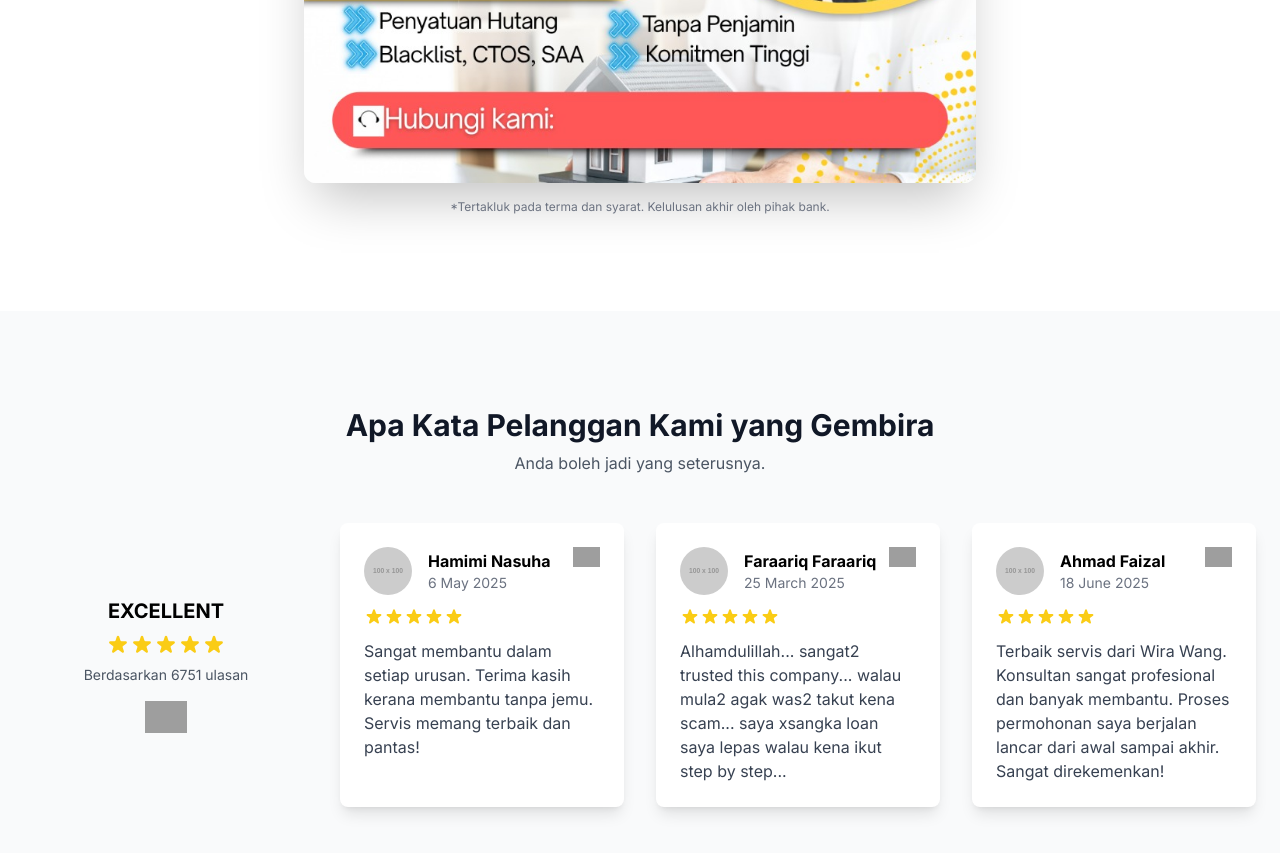
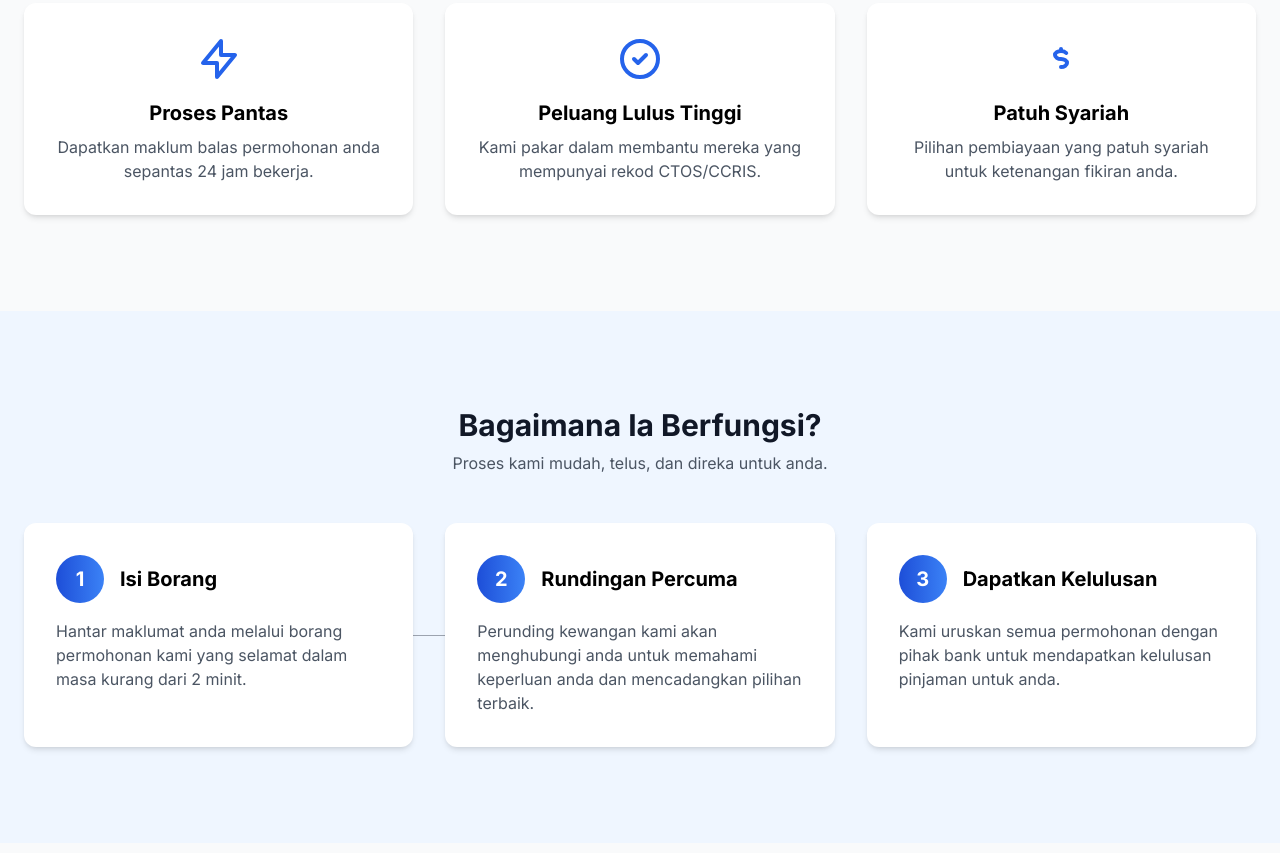
Before and after one commit to jijo-jiji/jijo-jiji.github.io, a plain HTML site: page index.html in a window 1280 px wide. Shown: the part 1913-2766 px from the top of the page. Drawn offline with nearby package versions, Linux system fonts and the light colour scheme; grey boxes are pictures that could not be loaded; placeholder pictures from the web are drawn by us.

Commit message:
update layout

```diff
--- a/index.html
+++ b/index.html
@@ -4,6 +4,7 @@
     <meta charset="UTF-8">
     <meta name="viewport" content="width=device-width, initial-scale=1.0">
     <title>Wira Wang - Penyelesaian Kewangan Pantas & Mudah</title>
+    <link rel="icon" href="favicon.png">
 
     <!-- Tailwind CSS -->
     <script src="https://cdn.tailwindcss.com"></script>
@@ -35,11 +36,23 @@
         <div class="container mx-auto px-6 py-4 flex justify-between items-center">
             <h1 class="text-2xl font-bold text-blue-800">Wira Wang</h1>
             <a href="#form-section" class="wira-gradient text-white font-bold py-2 px-6 rounded-lg hover:opacity-90 transition-opacity text-sm md:text-base">
-                Mohon Sekarang
+                Semakan Percuma
             </a>
         </div>
     </header>
-
+       <!-- Featured Promotion Section -->
+        <section class="py-16 md:py-24 bg-white">
+            <div class="container mx-auto px-6">
+                <div class="text-center mb-12">
+                    <h3 class="text-3xl font-bold text-gray-900">Tawaran Istimewa Dari Rakan Bank Kami</h3>
+                    <p class="text-gray-600 mt-2">Manfaatkan kadar keuntungan tetap serendah 3.88%*.</p>
+                </div>
+                <div class="flex justify-center">
+                    <img src="public_bank.jpg" alt="Promosi Pinjaman Peribadi Public Islamic Bank" class="rounded-xl shadow-2xl max-w-full h-auto md:max-w-2xl">
+                </div>
+                <p class="text-center text-xs text-gray-500 mt-4">*Tertakluk pada terma dan syarat. Kelulusan akhir oleh pihak bank.</p>
+            </div>
+        </section>
     <!-- Main Content -->
     <main>
         <!-- Hero Section -->
@@ -87,17 +100,47 @@
             </div>
         </section>
 
-        <!-- Featured Promotion Section -->
-        <section class="py-16 md:py-24 bg-white">
+
+
+        <!-- NEW: How It Works Section -->
+        <section class="py-16 md:py-24 bg-blue-50">
             <div class="container mx-auto px-6">
                 <div class="text-center mb-12">
-                    <h3 class="text-3xl font-bold text-gray-900">Tawaran Istimewa Dari Rakan Bank Kami</h3>
-                    <p class="text-gray-600 mt-2">Manfaatkan kadar keuntungan tetap serendah 3.88%*.</p>
+                    <h3 class="text-3xl font-bold text-gray-900">Bagaimana Ia Berfungsi?</h3>
+                    <p class="text-gray-600 mt-2">Proses kami mudah, telus, dan direka untuk anda.</p>
                 </div>
-                <div class="flex justify-center">
-                    <img src="public_bank.jpg" alt="Promosi Pinjaman Peribadi Public Islamic Bank" class="rounded-xl shadow-2xl max-w-full h-auto md:max-w-2xl">
+                <div class="grid md:grid-cols-3 gap-8 text-left relative">
+                    <!-- Dashed line connector for desktop -->
+                    <div class="hidden md:block absolute top-1/2 left-0 w-full h-px bg-transparent">
+                        <svg class="w-full h-full" preserveAspectRatio="none" viewBox="0 0 100 1">
+                            <path d="M0,0.5 H100" stroke-dasharray="5, 5" stroke="#9CA3AF" stroke-width="2"/>
+                        </svg>
+                    </div>
+                    <!-- Step 1 -->
+                    <div class="bg-white p-8 rounded-xl shadow-md z-10">
+                        <div class="flex items-center mb-4">
+                            <div class="w-12 h-12 rounded-full wira-gradient text-white flex items-center justify-center text-xl font-bold mr-4">1</div>
+                            <h4 class="text-xl font-bold">Isi Borang</h4>
+                        </div>
+                        <p class="text-gray-600">Hantar maklumat anda melalui borang permohonan kami yang selamat dalam masa kurang dari 2 minit.</p>
+                    </div>
+                    <!-- Step 2 -->
+                    <div class="bg-white p-8 rounded-xl shadow-md z-10">
+                        <div class="flex items-center mb-4">
+                            <div class="w-12 h-12 rounded-full wira-gradient text-white flex items-center justify-center text-xl font-bold mr-4">2</div>
+                            <h4 class="text-xl font-bold">Rundingan Percuma</h4>
+                        </div>
+                        <p class="text-gray-600">Perunding kewangan kami akan menghubungi anda untuk memahami keperluan anda dan mencadangkan pilihan terbaik.</p>
+                    </div>
+                    <!-- Step 3 -->
+                    <div class="bg-white p-8 rounded-xl shadow-md z-10">
+                        <div class="flex items-center mb-4">
+                            <div class="w-12 h-12 rounded-full wira-gradient text-white flex items-center justify-center text-xl font-bold mr-4">3</div>
+                            <h4 class="text-xl font-bold">Dapatkan Kelulusan</h4>
+                        </div>
+                        <p class="text-gray-600">Kami uruskan semua permohonan dengan pihak bank untuk mendapatkan kelulusan pinjaman untuk anda.</p>
+                    </div>
                 </div>
-                <p class="text-center text-xs text-gray-500 mt-4">*Tertakluk pada terma dan syarat. Kelulusan akhir oleh pihak bank.</p>
             </div>
         </section>
 
@@ -241,7 +284,8 @@
     <footer class="bg-gray-800 text-white">
         <div class="container mx-auto px-6 py-8 text-center text-gray-400 text-sm">
 
-            <p class="mt-4"><a href="#" class="underline hover:text-white">Polisi Privasi</a></p>
+
+            <p class="mt-4"><a href="privasi.html" class="underline hover:text-white">Polisi Privasi</a></p>
             <p class="mt-6 text-xs max-w-3xl mx-auto">
                 Penafian: Wira Wang adalah sebuah agensi perunding pinjaman dan bukan pemberi pinjaman. Kami membantu pelanggan mendapatkan pembiayaan daripada institusi kewangan berlesen. Semua permohonan tertakluk pada terma dan syarat serta kelulusan akhir oleh pihak bank. Kadar faedah dan tempoh bayaran balik mungkin berbeza.
             </p>
```
Also changed, not shown: favicon.png (added).
